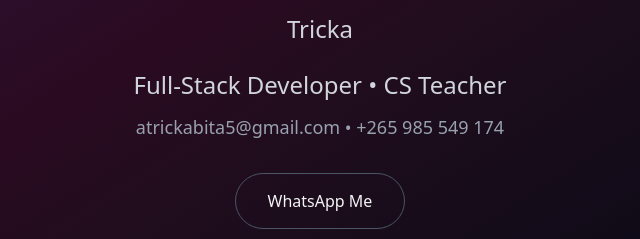
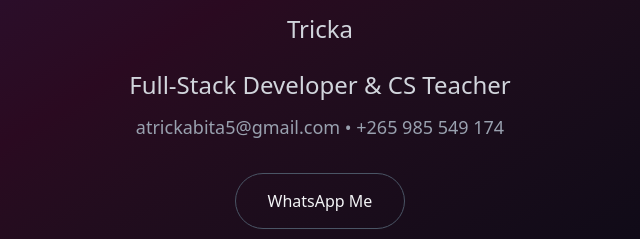
Before and after one commit to PatrickBita/PatrickBita.github.io, a website: page docs/index.html in a window 1280 px wide. Shown: the part 455-694 px from the top of the page, 320-960 px from the left. Drawn offline with Linux system fonts and the light colour scheme.

Commit message:
Tricka portfolio home update

```diff
--- a/docs/index.html
+++ b/docs/index.html
@@ -38,7 +38,7 @@
       </h1>
       <p class="mt-4 text-2xl font-light text-gray-300">Tricka</p>
       <p class="mt-6 text-xl md:text-2xl text-gray-300">
-        Full-Stack Developer • CS Teacher
+        Full-Stack Developer & CS Teacher
       </p>
       <p class="mt-3 text-lg text-gray-400">atrickabita5@gmail.com • +265 985 549 174</p>
       <div class="mt-12">
```
